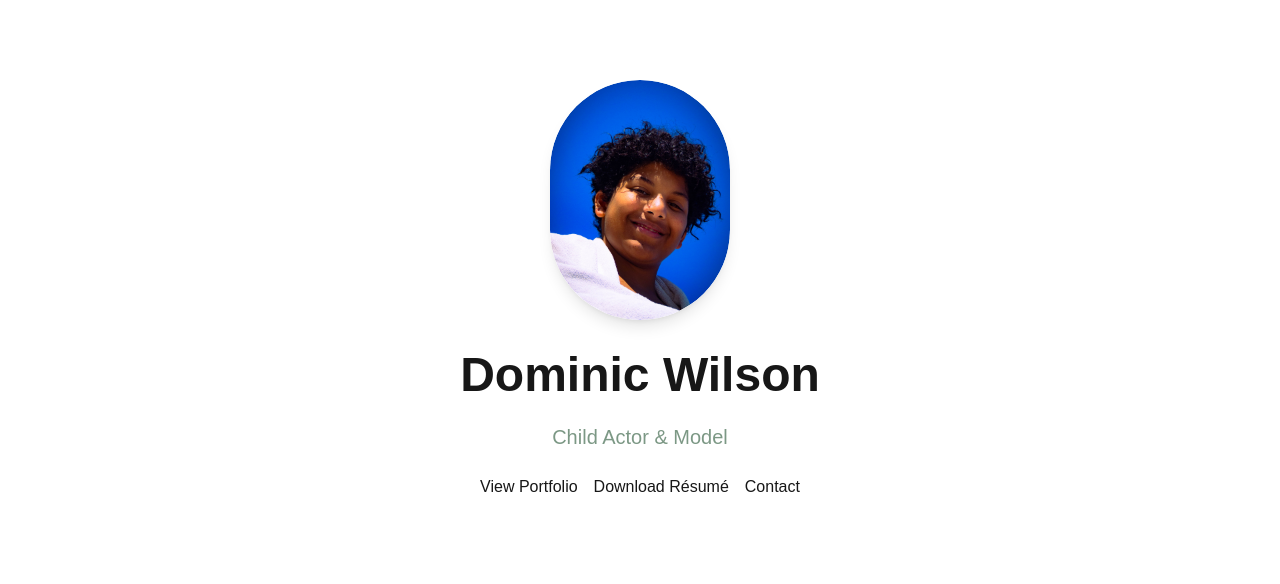
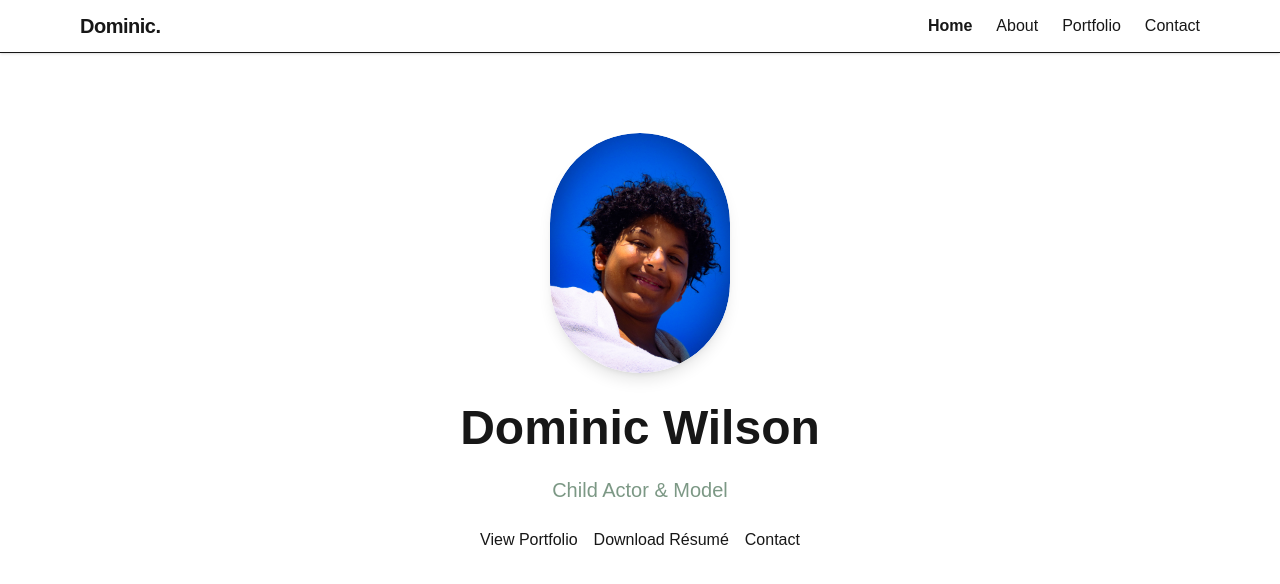
Before and after one commit to RW2023/domport, a Next.js app: page / in a window 1280 px wide. Shown: the top 584 px of the page. Built offline with nearby package versions, Linux system fonts and the light colour scheme.

Commit message:
Add Navbar component and update layout for improved navigation

```diff
--- a/package.json
+++ b/package.json
@@ -9,7 +9,9 @@
     "lint": "next lint"
   },
   "dependencies": {
+    "clsx": "^2.1.1",
     "framer-motion": "^12.12.2",
+    "lucide-react": "^0.511.0",
     "next": "15.3.2",
     "react": "^19.0.0",
     "react-dom": "^19.0.0"
--- /dev/null
+++ b/src/app/components/Navbar.tsx
@@ -0,0 +1,135 @@
+// File: src/app/components/Navbar.tsx
+
+'use client';
+
+import Link from 'next/link';
+import { useState } from 'react';
+import { Menu, X } from 'lucide-react';
+import { motion, AnimatePresence } from 'framer-motion';
+import { usePathname } from 'next/navigation';
+import clsx from 'clsx';
+
+const navLinks = [
+    { label: 'Home', href: '/' },
+    { label: 'About', href: '/about' },
+    {
+        label: 'Portfolio',
+        submenu: [
+            { label: 'Credits', href: '/credits' },
+            { label: 'Gallery', href: '/gallery' },
+        ],
+    },
+    { label: 'Contact', href: '/contact' },
+];
+
+export default function Navbar() {
+    const [isOpen, setIsOpen] = useState(false);
+    const pathname = usePathname();
+
+    return (
+        <header className="sticky top-0 z-40 w-full bg-background border-b border-cambridge shadow-sm">
+            <div className="max-w-6xl mx-auto flex justify-between items-center px-4 py-3">
+                <Link href="/" className="text-xl font-bold tracking-tight text-foreground">
+                    Dominic<span className="text-primary">.</span>
+                </Link>
+
+                {/* Desktop Nav */}
+                <nav className="hidden md:flex gap-6 items-center">
+                    {navLinks.map((link) =>
+                        link.submenu ? (
+                            <div key={link.label} className="relative group">
+                                <button className="font-medium text-foreground hover:text-primary">
+                                    {link.label}
+                                </button>
+                                <div className="absolute hidden group-hover:flex flex-col mt-2 bg-background border border-sage rounded-md shadow-lg p-2">
+                                    {link.submenu.map((item) => (
+                                        <Link
+                                            key={item.href}
+                                            href={item.href}
+                                            className={clsx(
+                                                'px-4 py-2 rounded hover:bg-cambridge hover:text-white transition-colors',
+                                                pathname === item.href && 'text-primary font-semibold'
+                                            )}
+                                        >
+                                            {item.label}
+                                        </Link>
+                                    ))}
+                                </div>
+                            </div>
+                        ) : (
+                            <Link
+                                key={link.href}
+                                href={link.href}
+                                className={clsx(
+                                    'font-medium text-foreground hover:text-primary transition-colors',
+                                    pathname === link.href && 'text-primary font-semibold'
+                                )}
+                            >
+                                {link.label}
+                            </Link>
+                        )
+                    )}
+                </nav>
+
+                {/* Mobile Nav Toggle */}
+                <button
+                    onClick={() => setIsOpen(!isOpen)}
+                    className="md:hidden p-2 text-foreground"
+                >
+                    {isOpen ? <X size={24} /> : <Menu size={24} />}
+                </button>
+            </div>
+
+            {/* Mobile Menu */}
+            <AnimatePresence>
+                {isOpen && (
+                    <motion.nav
+                        initial={{ height: 0 }}
+                        animate={{ height: 'auto' }}
+                        exit={{ height: 0 }}
+                        className="overflow-hidden md:hidden bg-background border-t border-cambridge"
+                    >
+                        <div className="flex flex-col px-4 py-2">
+                            {navLinks.map((link) =>
+                                link.submenu ? (
+                                    <details key={link.label} className="mb-1">
+                                        <summary className="cursor-pointer py-2 font-medium text-foreground">
+                                            {link.label}
+                                        </summary>
+                                        <div className="ml-4 flex flex-col gap-1">
+                                            {link.submenu.map((item) => (
+                                                <Link
+                                                    key={item.href}
+                                                    href={item.href}
+                                                    className={clsx(
+                                                        'py-1 px-2 rounded hover:bg-cambridge hover:text-white transition-colors',
+                                                        pathname === item.href && 'text-primary font-semibold'
+                                                    )}
+                                                    onClick={() => setIsOpen(false)}
+                                                >
+                                                    {item.label}
+                                                </Link>
+                                            ))}
+                                        </div>
+                                    </details>
+                                ) : (
+                                    <Link
+                                        key={link.href}
+                                        href={link.href}
+                                        className={clsx(
+                                            'py-2 font-medium text-foreground hover:text-primary transition-colors',
+                                            pathname === link.href && 'text-primary font-semibold'
+                                        )}
+                                        onClick={() => setIsOpen(false)}
+                                    >
+                                        {link.label}
+                                    </Link>
+                                )
+                            )}
+                        </div>
+                    </motion.nav>
+                )}
+            </AnimatePresence>
+        </header>
+    );
+}
--- a/src/app/layout.tsx
+++ b/src/app/layout.tsx
@@ -3,6 +3,7 @@
 import type { Metadata } from "next";
 import { Geist, Geist_Mono } from "next/font/google";
 import "./globals.css";
+import Navbar from "./components/Navbar";
 
 const geistSans = Geist({
   variable: "--font-geist-sans",
@@ -43,7 +44,7 @@ export default function RootLayout({
     <html lang="en">
       <body className={`${geistSans.variable} ${geistMono.variable} antialiased`}>
         <div className="min-h-screen flex flex-col">
-          {/* Navbar goes here */}
+          <Navbar />
           <main className="flex-grow">{children}</main>
           {/* Footer goes here in the future */}
         </div>
--- a/tailwind.config.ts
+++ b/tailwind.config.ts
@@ -1,10 +1,24 @@
-// tailwind.config.ts
+// File: tailwind.config.ts
 import type { Config } from 'tailwindcss';
 
 const config: Config = {
   content: ['./src/**/*.{js,ts,jsx,tsx}'],
   theme: {
-    extend: {},
+    extend: {
+      fontFamily: {
+        sans: 'var(--font-geist-sans)',
+        mono: 'var(--font-geist-mono)',
+      },
+      colors: {
+        background: 'var(--background)',
+        foreground: 'var(--foreground)',
+        primary: 'var(--color-primary)',
+        caribbean: 'var(--color-caribbean)',
+        cambridge: 'var(--color-cambridge)',
+        sage: 'var(--color-sage)',
+        peach: 'var(--color-peach)',
+      },
+    },
   },
   plugins: [],
 };
```
Also changed, not shown: 1 other file (tests, documents, lock files or other folders).
